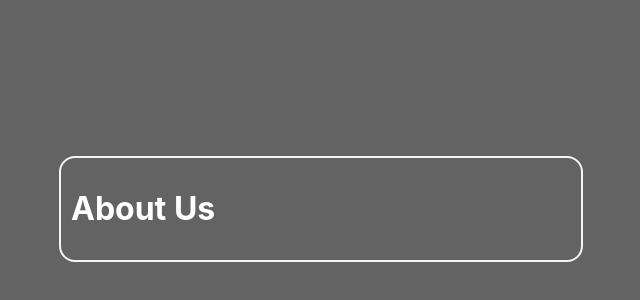
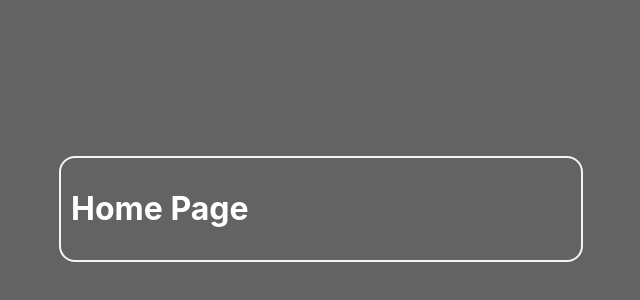
Before and after one commit to rasathuraikaran/react, a React (Create React App) app: page / in a window 1280 px wide. Shown: the part 36-336 px from the top of the page, without its empty margins (319-959 px from the left). Built offline with nearby package versions, Linux system fonts and the light colour scheme.

Commit message:
multiple routes added

```diff
--- a/src/App.js
+++ b/src/App.js
@@ -18,7 +18,9 @@
   <div className="container">
    <BrowserRouter>
     <Routes>
-     <Route path="/" element={<About />} />
+     <Route path="/" element={<Home />} />
+     <Route path="/a" element={<About />} />
+     <Route path="/c" element={<Contact />} />
     </Routes>
    </BrowserRouter>
   </div>
```
